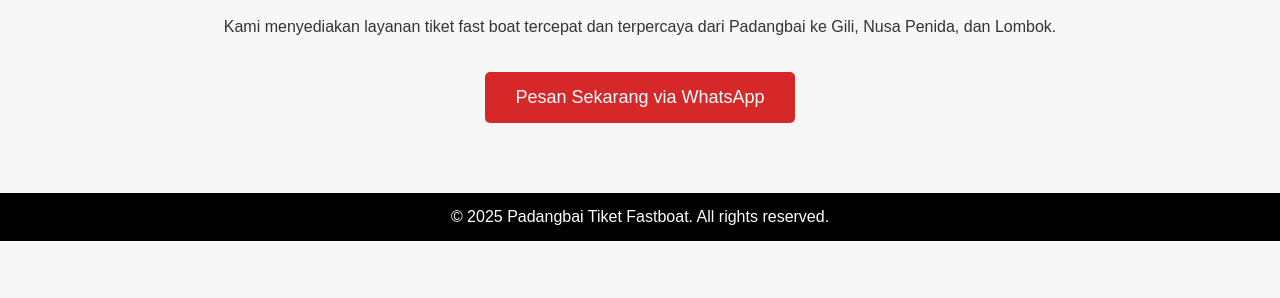
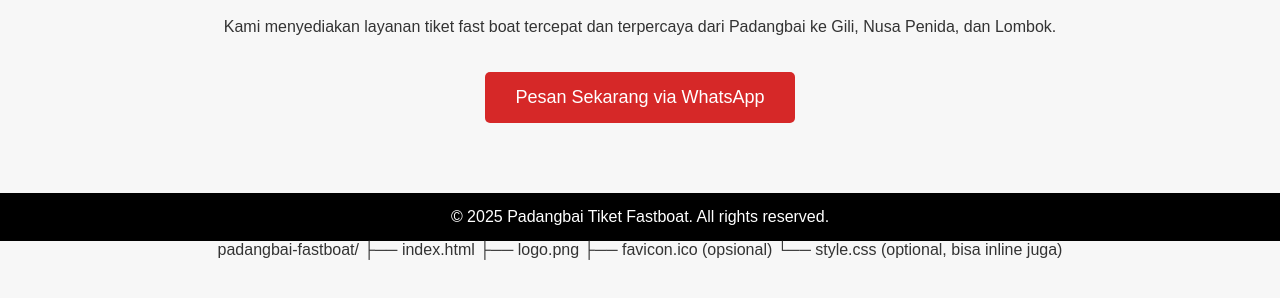
Before and after one commit to mytripmymelali/My-trip-Mai-Melali, a plain HTML site: page index.html in a window 1280 px wide. Shown: the part 166-464 px from the top of the page. Drawn offline with Linux system fonts and the light colour scheme.

Commit message:
Update index.html
Signed-off-by: mytripmymelali <yanwix87@gmail.com>

```diff
--- a/index.html
+++ b/index.html
@@ -70,12 +70,16 @@
   <main class="content">
     <h1>Selamat Datang di Padangbai Tiket Fastboat</h1>
     <p>Kami menyediakan layanan tiket fast boat tercepat dan terpercaya dari Padangbai ke Gili, Nusa Penida, dan Lombok.</p>
-    <a class="cta" href="https://wa.me/6281234567890" target="_blank" rel="noopener noreferrer">Pesan Sekarang via WhatsApp</a>
+    <a class="cta" href="https://wa.me/62816247213" target="_blank" rel="noopener noreferrer">Pesan Sekarang via WhatsApp</a>
   </main>
 
   <footer>
     &copy; 2025 Padangbai Tiket Fastboat. All rights reserved.
   </footer>
 
-</body>
+</body>padangbai-fastboat/
+├── index.html
+├── logo.png
+├── favicon.ico (opsional)
+└── style.css (optional, bisa inline juga)
 </html>
```
